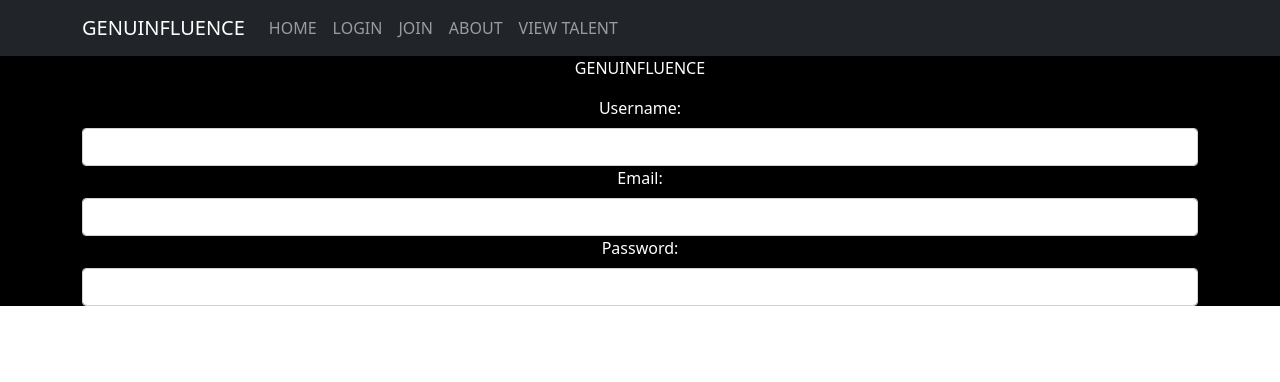
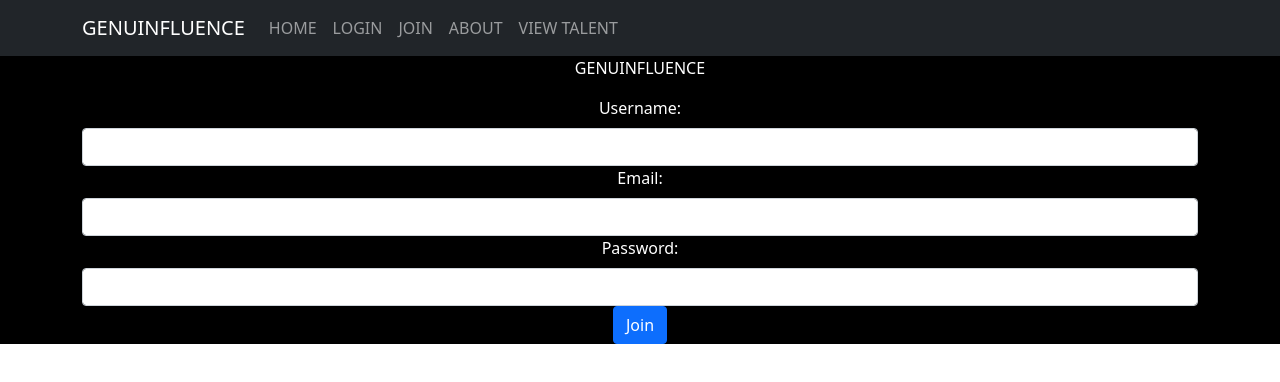
Before and after one commit to elizparisi/genuinfluence, a React (Create React App) app: page / in a window 1280 px wide. Shown: the top 382 px of the page. Built offline with nearby package versions, Linux system fonts and the light colour scheme.

Commit message:
add submit button to signupform

```diff
--- a/src/components/SignupForm.js
+++ b/src/components/SignupForm.js
@@ -37,6 +37,8 @@ class SignupForm extends React.Component {
             <Form.Control type="password" name="password"></Form.Control>
             </Form.Group>
 
+            <Button type="submit">Join</Button>
+
           </Form>
         </Container>
       </div>
```
